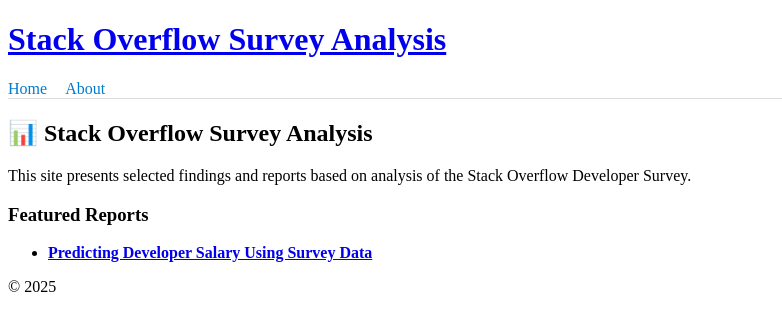
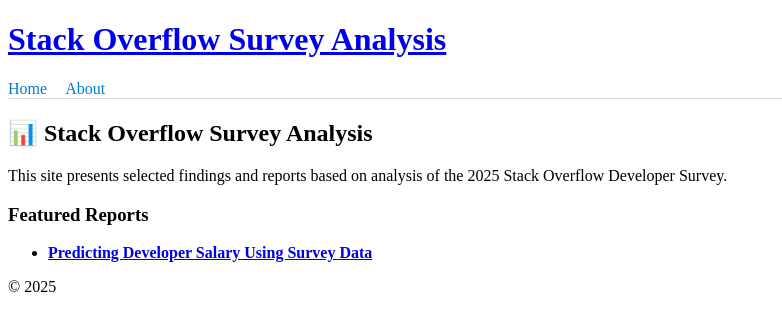
Before and after one commit to ilvfruits/stackoverflow-survey-2025, a Jekyll site: the page built from docs/index.md, in a window 1280 px wide. Shown: the top 331 px of the page, without its empty margins (0-782 px from the left). Built offline with Jekyll 4.4.1, drawn with Linux system fonts in a browser that asks for light colours; some of the changed lines change nothing that is shown.

Commit message:
update index for the post page name

```diff
--- a/docs/index.md
+++ b/docs/index.md
@@ -6,8 +6,12 @@
 ## 📊 Stack Overflow Survey Analysis
 
 This site presents selected findings and reports based on
-analysis of the Stack Overflow Developer Survey.
+analysis of the 2025 Stack Overflow Developer Survey.
 
 ### Featured Reports
 
-- **[Predicting Developer Salary Using Survey Data](/2025/01/15/salary-prediction-report/)**
+- **[Predicting Developer Salary Using Survey Data][def]**
+
+
+
+[def]: /2025-12-22-salary-prediction-report/
```
